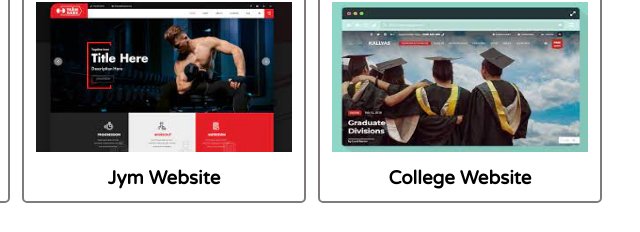
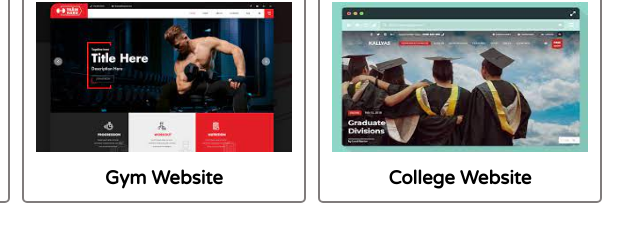
Before and after one commit to Pradummna/portfolio, a plain HTML site: page index.html in a window 1280 px wide. Shown: the part 954-1186 px from the top of the page, 624-1264 px from the left. Drawn offline with nearby package versions, Linux system fonts and the light colour scheme.

Commit message:
Updated index.html

```diff
--- a/index.html
+++ b/index.html
@@ -101,7 +101,7 @@
                         <img src="jym.jfif" alt="">
                     </div>
                     <div class="project-name">
-                        <h3>Jym Website</h3>
+                        <h3>Gym Website</h3>
                     </div>
                 </div>
             </div>
```
